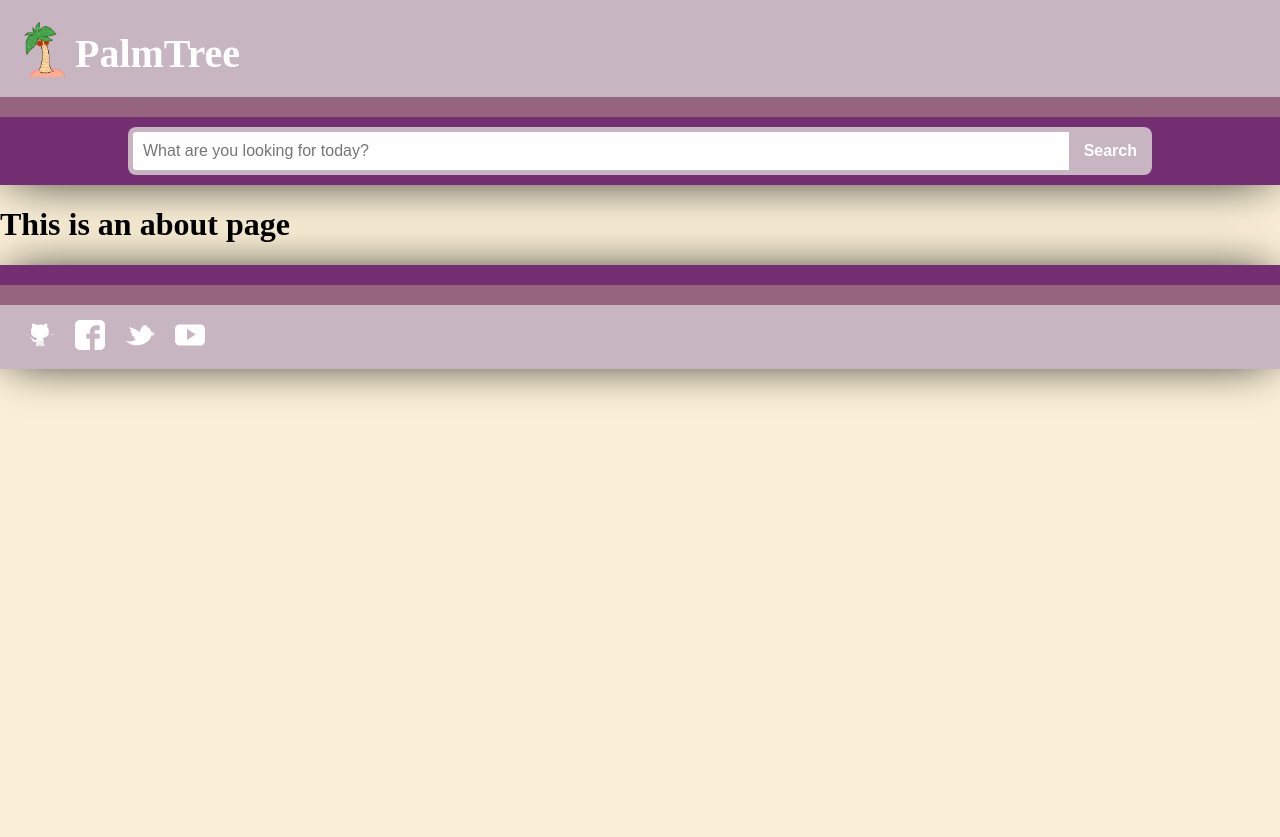
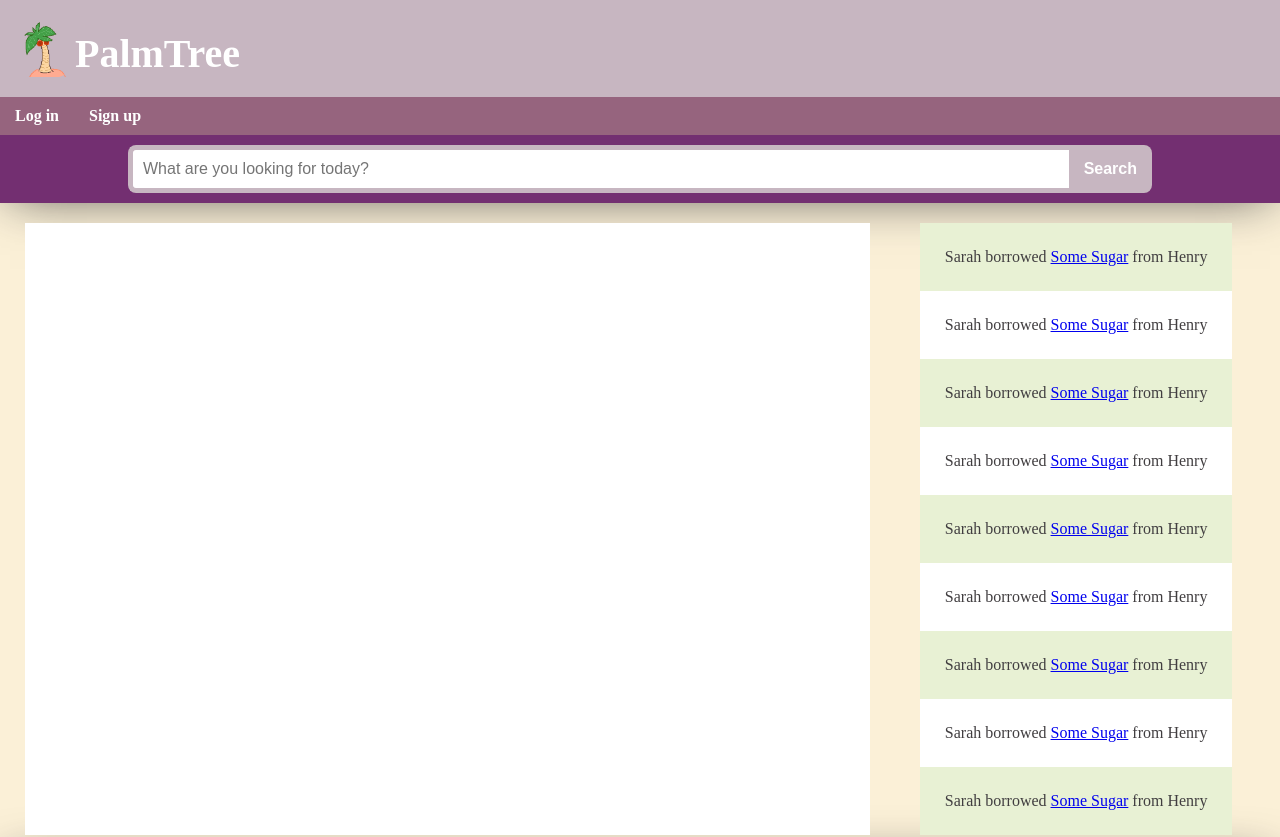
Before and after one commit to Amethystix/Borrowing-Service-Client, a Vue app: page /#/ in a window 1280 px wide. Before the commit this address led to /#/about. Shown: the top 837 px of the page. Before the commit the page ends 800 px from the top, so only its background shows below. Built offline with nearby package versions, Linux system fonts and the light colour scheme.

Commit message:
Adds in routes and login/register links

```diff
--- a/src/assets/stylesheets/_variables.scss
+++ b/src/assets/stylesheets/_variables.scss
@@ -9,6 +9,7 @@ $magenta: #ef25ef;
 $white: #ffffff;
 $black: #000000;
 $faded-gray: #999999;
+$dark-gray: #444444;
 
 $jordy-blue: #8CA1FF;
 $navy-purple: #8450E5;
--- a/src/assets/stylesheets/styles.scss
+++ b/src/assets/stylesheets/styles.scss
@@ -17,3 +17,15 @@ body {
   max-width: 300px;
   width: fit-content;
 }
+
+.col-container {
+  display: flex;
+}
+
+.col-1 {
+  flex-grow: 1;
+}
+
+.col-2 {
+  flex-grow: 2;
+}
--- a/src/components/shared/Feed.vue
+++ b/src/components/shared/Feed.vue
@@ -1,7 +1,7 @@
 <template>
   <div class="feedItems">
     <div v-for="(item, index) in feedItems">
-      <FeedItem v-bind:feedClass="index % 2 === 0 ? 'lavender' : 'white'"
+      <FeedItem v-bind:feedClass="index % 2 === 0 ? 'mint' : 'white'"
                 v-bind:borrower="item.borrower"
                 v-bind:owner="item.owner"
                 v-bind:itemName="item.itemName"
@@ -83,6 +83,6 @@ export default class Feed extends Vue {
 <style lang="scss" scoped>
 
 .feedItems {
-  padding: 20px 15px;
+  padding: 20px 25px;
 }
 </style>
--- a/src/components/shared/FeedItem.vue
+++ b/src/components/shared/FeedItem.vue
@@ -25,11 +25,11 @@ export default class FeedItem extends Vue {
 
   .feedItem {
     color: $light-black;
-    padding: 25px 20px;
+    padding: 25px;
     width: auto;
   }
 
-  .lavender {
+  .mint {
     background-color: $dreamy-mint;
   }
 
--- a/src/components/shared/Footer.vue
+++ b/src/components/shared/Footer.vue
@@ -55,7 +55,7 @@ export default class Footer extends Vue {
 
   .outer-plum {
     background-color: $plum;
-    box-shadow: 0 0 50px -10px $black;
+    box-shadow: 0 0 50px -10px $dark-gray;
     padding-top: 20px;
   }
 
--- a/src/components/shared/Header.vue
+++ b/src/components/shared/Header.vue
@@ -3,9 +3,17 @@
     <div class="outer-mauve-bottom" ref="header-mauve">
       <div class="inner-lavender">
         <div class="logo-container">
-          <a href="#" class="logo"></a>
+          <router-link to="/" class="logo"></router-link>
           <h1>PalmTree</h1>
         </div>
+      </div>
+      <div class="login-link-container" v-if="!loggedIn">
+        <span class="login-link">
+          <router-link to="/login">Log in</router-link>
+        </span>
+        <span class="login-link">
+          <router-link to="/register">Sign up</router-link>
+        </span>
       </div>
     </div>
     <div class="outer-plum-bottom" ref="header-plum">
@@ -26,6 +34,8 @@ import SearchBar from '@/components/shared/SearchBar.vue';
 })
 export default class Header extends Vue {
 
+  private loggedIn = false;
+
   constructor() {
     super();
     window.addEventListener('scroll', () => {
@@ -36,11 +46,11 @@ export default class Header extends Vue {
   private makeSticky() {
     const stickyBar = this.$refs['header-plum'] as HTMLDivElement;
     const headerBar = this.$refs['header-mauve'] as HTMLDivElement;
-    if (window.pageYOffset >= stickyBar.clientTop + 116) {
+    if (window.pageYOffset >= stickyBar.clientTop + 133) {
       stickyBar.classList.add('sticky');
       headerBar.classList.add('stickyMauve');
     }
-    else if (window.pageYOffset <= 116) {
+    if (window.pageYOffset <= 133) {
       stickyBar.classList.remove('sticky');
       headerBar.classList.remove('stickyMauve');
     }
@@ -53,16 +63,18 @@ export default class Header extends Vue {
 
 #header {
 
-  box-shadow: 0px 1px 50px -10px $black;
+  box-shadow: 0px 1px 50px -10px $dark-gray;
 
   .outer-mauve-bottom.stickyMauve {
     padding-bottom: 90px;
   }
 
   .sticky {
+    box-shadow: 0px 1px 50px -10px $dark-gray;
     position: fixed;
     top: 0;
     width: 100%;
+    z-index: 1000;
   }
 
   .outer-plum-bottom {
@@ -100,6 +112,24 @@ export default class Header extends Vue {
     width: 55px;
   }
 
+  .login-link > a {
+    color: $white;
+    font-size: 16px;
+    font-weight: bold;
+    margin: auto 15px;
+    text-decoration: none;
+
+    &:hover, &:focus, &:active {
+      color: $dark-purple;
+    }
+  }
+
+  .login-link-container {
+    position: relative;
+    right: 0;
+    top: 10px;
+  }
+
 }
 
 </style>
--- a/src/router.ts
+++ b/src/router.ts
@@ -19,5 +19,15 @@ export default new Router({
       // which is lazy-loaded when the route is visited.
       component: () => import(/* webpackChunkName: "about" */ './views/About.vue'),
     },
+    {
+      path: '/register',
+      name: 'register',
+      component: () => import('./views/Register.vue'),
+    },
+    {
+      path: '/login',
+      name: 'login',
+      component: () => import ('./views/Login.vue'),
+    },
   ],
 });
--- a/src/views/Home.vue
+++ b/src/views/Home.vue
@@ -1,6 +1,15 @@
 <template>
   <div id="home">
-    <Feed></Feed>
+    <div class="content-wrapper">
+      <div class="col-2 welcome">
+        <div id="welcome-msg">
+          <span></span>
+        </div>
+      </div>
+      <div class="col-1" id="feed-container">
+        <Feed></Feed>
+      </div>
+    </div>
   </div>
 </template>
 
@@ -21,7 +30,22 @@ export default class Home extends Vue {
 </script>
 
 <style lang="scss" scoped>
+
+@import '../assets/stylesheets/variables';
+
 #home {
   margin: 0;
 }
+
+.content-wrapper {
+  display: flex;
+  position: relative;
+  z-index: 2;
+}
+
+.welcome {
+  background-color: $white;
+  margin: 20px 25px;
+  width: 66%;
+}
 </style>
--- /dev/null
+++ b/src/views/Login.vue
@@ -0,0 +1,20 @@
+<template>
+  <div id="login">
+
+  </div>
+</template>
+<script lang="ts">
+import { Vue, Component } from 'vue-property-decorator';
+
+@Component
+export default class Login extends Vue {
+
+}
+</script>
+
+<style lang="scss">
+
+#login {
+  margin: auto;
+}
+</style>
--- /dev/null
+++ b/src/views/Register.vue
@@ -0,0 +1,20 @@
+<template>
+  <div id="register">
+
+  </div>
+</template>
+<script lang="ts">
+import { Vue, Component } from 'vue-property-decorator';
+
+@Component
+export default class Register extends Vue {
+
+}
+</script>
+
+<style lang="scss">
+
+#register {
+  margin: auto;
+}
+</style>
```
Also changed, not shown: src/views/CreateItem.vue (added, +20 -0 lines), src/views/Item.vue (added, +20 -0 lines).
